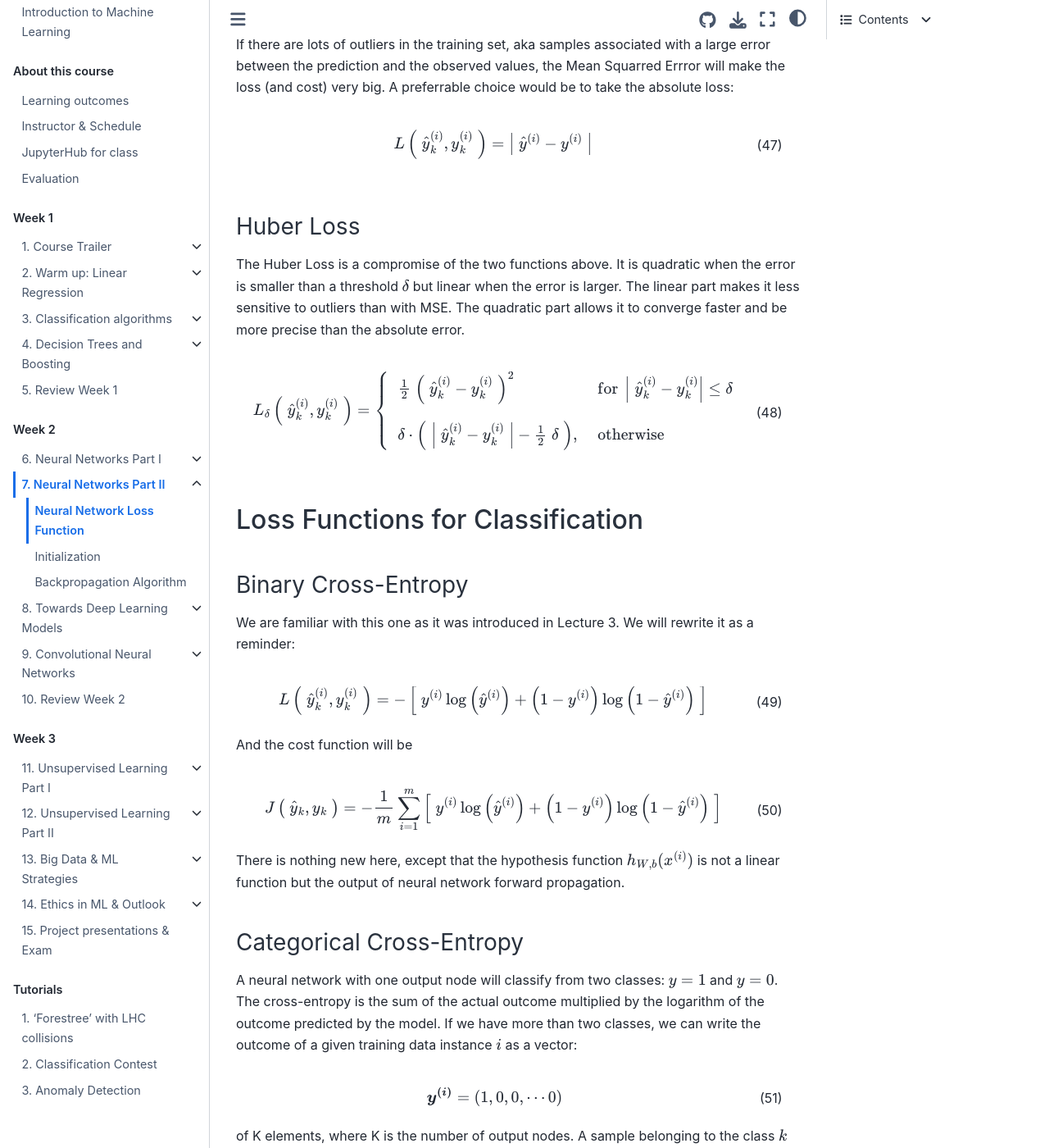
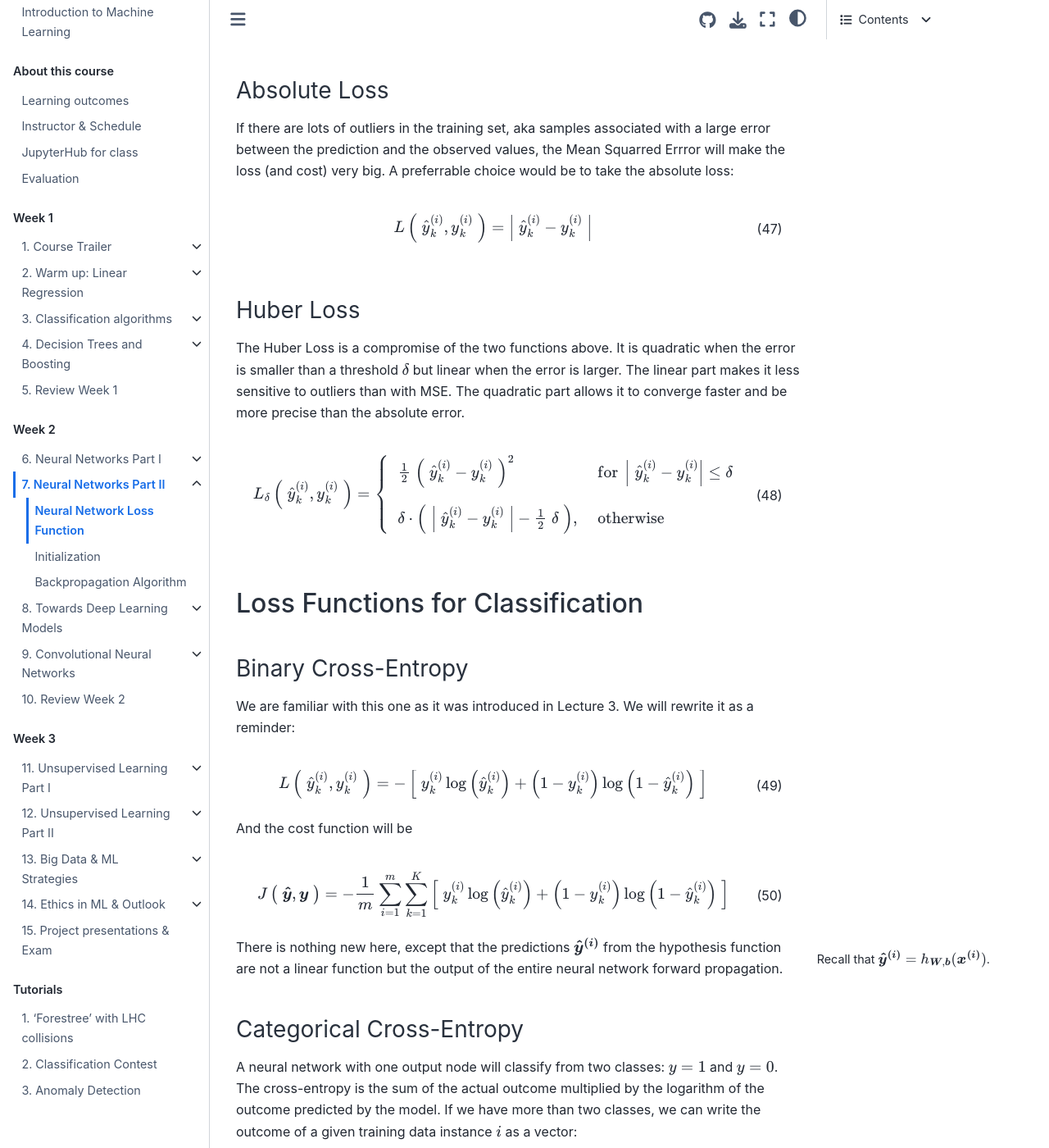
Before and after one commit to clairedavid/intro_to_ml, a Jupyter Book: the page built from week2/NN2_costF.md, in a window 1280 px wide and 1400 px high, scrolled down 2052 px. Shown: the whole window at 82% size. Built offline with Jupyter Book 1.0.4 settings and Sphinx 7.4.7 and the Sphinx Book theme 1.1.4, drawn with Linux system fonts in a browser that asks for light colours; pages that are not in the unit, such as notebooks, are missing from menus; some of the changed text lies outside the part shown.

Commit message:
Backprop new notations until before-last layer

`````diff
--- a/week2/NN2_costF.md
+++ b/week2/NN2_costF.md
@@ -22,20 +22,25 @@
 This is not to be confused with the activation function either, which only gets the neural network inputs (training data, weights and biases) and does not perform any comparison with the observed values $\boldsymbol{y}$).
 ```
 
-We saw that forward propagation 'fills' in the network with values for all activation units using the weight matrices $W^1, W^2, \cdots, W^{L}$ and biases $b^1, b^2, \cdots b^L$, up to the last layer $L$ being the output layer:
+We saw that forward propagation 'fills' in the network with values for all activation units using the weight matrices $W^{(1)}, W^{(2)}, \cdots, W^{L}$ and biases $\boldsymbol{b^{(1)}}, \boldsymbol{b^{(2)}}, \cdots \boldsymbol{b^{(L)}}$, up to the last layer $L$ being the output layer:
 ```{math}
 :label: aLasteq
-\boldsymbol{a^{(L)}} = f\left( \; \boldsymbol{a^{(L -1)}} \;W^{(L)} \;+\; \boldsymbol{b}^{(L)} \;\right)
+\boldsymbol{a^{(i, \: L)}} = f\left[ \; \left(W^{(L)}\right)^\top \; \boldsymbol{a^{(i, \: L -1)}} \;+\; \boldsymbol{b^{(L)}} \;\right]
 ```
 
 If the last layer contains $K$ output nodes, we can write the elements of vector
 ```{math}
-\boldsymbol{a^{(L)}} = (a^{L}_1, a^{L}_2, \cdots, a^{L}_k, \cdots a^{L}_K)
+\boldsymbol{a^{(i, \: L)}} = \begin{pmatrix}
+a^{L}_1 \\
+a^{L}_2 \\
+\cdots \\
+a^{L}_K
+\end{pmatrix}
 ```
-in the form of a hypothesis function. For each output node $a^{L}_k$, the predicted value is:
+in the form of a hypothesis function. For each output node $a^{(i, \: L)}_k$, the predicted value is:
 ```{math}
 :label: ypredhWbeq
- a^{L}_k = h_{W,b}(x^{(i)})_k  = \hat{y}^{(i)}_k \;,
+ a^{(i, \: L)}_k = h_{W,\: b}(x^{(i)})_k  = \hat{y}^{(i)}_k \;,
 ```
 where the hat is the statistical convention for a predicted value (by opposition to an observed one).
 It is important to note that in the equation above, the $W,b$ indices refer to __all weights and biases of the network__ (from forward propagation).
@@ -46,7 +51,7 @@
 The most commonly used loss function is the Mean Squarred Error (MSE) that we are now familiar with. If we have only one output node:
 ```{math}
 :label: lossmseeq
-L \left(\;\hat{y}^{(i)}_k, y^{(i)}_k\;\right)= \left(  \hat{y}^{(i)} - y^{(i)}  \right)^2
+L \left(\;\hat{y}^{(i)}, y^{(i)}\;\right)= \left(  \hat{y}^{(i)} - y^{(i)}  \right)^2
 ```
 where $i$ here is the sample row number.
 
@@ -54,14 +59,14 @@
 
 ```{math}
 :label: lossmsekeq
-L \left(\;\hat{y}^{(i)}_k, y^{(i)}_k\;\right)= \sum_{k = 1}^K  \left( \hat{y}^{(i)}_k - y^{(i)}_k \right)^2
+L \left(\;\boldsymbol{\hat{y}^{(i)}}, \boldsymbol{y^{(i)}}\;\right)= \sum_{k = 1}^K  \left( \hat{y}^{(i)}_k - y^{(i)}_k \right)^2
 ```
 with the $k$ indices being the prediction or observed value for the node $k$.
 
 Then the cost function would be the average of the losses over all the training sample of $m$ instances:
 ```{math}
 :label: costmsekeq
-J \left(\;\hat{y}_k, y_k\;\right)= \frac{1}{2m} \sum_{i=1}^m \sum_{k = 1}^K  \left( \hat{y}^{(i)}_k - y^{(i)}_k \right)^2
+J \left(\;\boldsymbol{\hat{y}}, \boldsymbol{y}\;\right)= \frac{1}{2m} \sum_{i=1}^m \sum_{k = 1}^K  \left( \hat{y}^{(i)}_k - y^{(i)}_k \right)^2
 ```
 
 
@@ -69,7 +74,7 @@
 If there are lots of outliers in the training set, aka samples associated with a large error between the prediction and the observed values, the Mean Squarred Errror will make the loss (and cost) very big. A preferrable choice would be to take the absolute loss:
 ```{math}
 :label: lossabseq
-L \left(\;\hat{y}^{(i)}_k, y^{(i)}_k\;\right)= \left| \;\hat{y}^{(i)} - y^{(i)} \; \right|
+L \left(\;\hat{y}^{(i)}_k, y^{(i)}_k\;\right)= \left| \;\hat{y}_k^{(i)} - y_k^{(i)} \; \right|
 ```
 
 ### Huber Loss
@@ -90,15 +95,19 @@
 
 ```{math}
 :label: lossbinceeq
-L \left(\;\hat{y}^{(i)}_k, y^{(i)}_k\;\right)=-\left[ \;y^{(i)}  \log \left(\hat{y}^{(i)}\right)+\left(1-y^{(i)}\right) \log \left(1-\hat{y}^{(i)}\right) \; \right]
+L \left(\;\hat{y}^{(i)}_k, y^{(i)}_k\;\right)=-\left[ \;y_k^{(i)}  \log \left(\hat{y}_k^{(i)}\right)+\left(1-y_k^{(i)}\right) \log \left(1-\hat{y}_k^{(i)}\right) \; \right]
 ```
 And the cost function will be
 
 ```{math}
 :label: costbinceeq
-J \left(\;\hat{y}_k, y_k\;\right) = - \frac{1}{m} \sum_{i=1}^m \left[ \;y^{(i)}  \log \left(\hat{y}^{(i)}\right)+\left(1-y^{(i)}\right) \log \left(1-\hat{y}^{(i)}\right) \; \right]
+J \left(\;\boldsymbol{\hat{y}}, \boldsymbol{y}\;\right) = - \frac{1}{m} \sum_{i=1}^m \sum_{k = 1}^K \left[ \;y_k^{(i)}  \log \left(\hat{y}_k^{(i)}\right)+\left(1-y_k^{(i)}\right) \log \left(1-\hat{y}_k^{(i)}\right) \; \right]
 ```
-There is nothing new here, except that the hypothesis function $h_{W,b}(x^{(i)})$ is not a linear function but the output of neural network forward propagation.
+
+````{margin}
+Recall that $\boldsymbol{\hat{y}^{(i)}} = h_{\boldsymbol{W},\boldsymbol{b}}(\boldsymbol{x^{(i)}})$.
+````
+There is nothing new here, except that the predictions $\boldsymbol{\hat{y}^{(i)}}$ from the hypothesis function are not a linear function but the output of the entire neural network forward propagation.
 
 ### Categorical Cross-Entropy
 A neural network with one output node will classify from two classes: $y=1$ and $y=0$. The cross-entropy is the sum of the actual outcome multiplied by the logarithm of the outcome predicted by the model. If we have more than two classes, we can write the outcome of a given training data instance $i$ as a vector:
@@ -127,14 +136,14 @@
 The categorial cross-entropy reduces to the binary equation {eq}`lossbinceeq` for $n =2$.
 ```{math}
 :label: losscateq
-L \left(\;\hat{y}^{(i)}_k, y^{(i)}_k\;\right)=  - \sum_{k=1}^K \; y^{(i)}_k \log \left( \hat{y}^{(i)} \right)
+L \left(\;\hat{y}^{(i)}_k, y^{(i)}_k\;\right)=  - \sum_{k=1}^K \; y^{(i)}_k \log \left( \hat{y}_k^{(i)} \right)
 ```
 
-And the cost function
+And the cost function becomes:
 
 ```{math}
 :label: costcateq
-J \left(\;\hat{y}_k, y_k\;\right) = - \frac{1}{m} \sum_{i=1}^m \sum_{k=1}^K \; y^{(i)}_k \log \left( \hat{y}^{(i)}_k \right)
+J \left(\;\boldsymbol{\hat{y}}, \boldsymbol{y}\;\right) = - \frac{1}{m} \sum_{i=1}^m \sum_{k=1}^K \; y^{(i)}_k \log \left( \hat{y}^{(i)}_k \right)
 ```
 
 ## Regularization term
@@ -142,7 +151,7 @@
 
 ```{math}
 :label:
-J \left(\;\hat{y}_k, y_k\;\right) = \frac{1}{m} \sum_{i=1}^m  L \left(\;\hat{y}^{(i)}_k, y^{(i)}_k\;\right) + \frac{\lambda}{2m} \sum_{\ell=1}^L \sum_{q=1}^{n^{L-1}} \sum_{r=1}^{n^{L}} \left( W^{(\ell)}_{q, r} \; \right)^2
+J \left(\;\boldsymbol{\hat{y}}, \boldsymbol{y}\;\right) = \frac{1}{m} \sum_{i=1}^m  L \left(\;\hat{y}^{(i)}_k, y^{(i)}_k\;\right) + \frac{\lambda}{2m} \sum_{\ell=1}^L \sum_{q=1}^{n_{L-1}} \sum_{r=1}^{n_{L}} \left( W^{(\ell)}_{q, r} \; \right)^2
 ```
 
 The triple sum is daunting but let's decompose it: it's the sum of all matrices $W^{(\ell)}$ of the network. For each of them, the weights are squared and added together (those are the two last sums). The equation above corresponds to the Lasso's regularization (introduced in Lecture 3 subsection {ref}`class:algs:reg:lasso`). The Ridge regularization would sum only the weights without squaring them.
`````
Also changed, not shown: week2/NN1_feedforward.md (+25 -25 lines), week2/NN2_backprop.md (+49 -25 lines), week2/NN2_init.md (+1 -1 lines).
